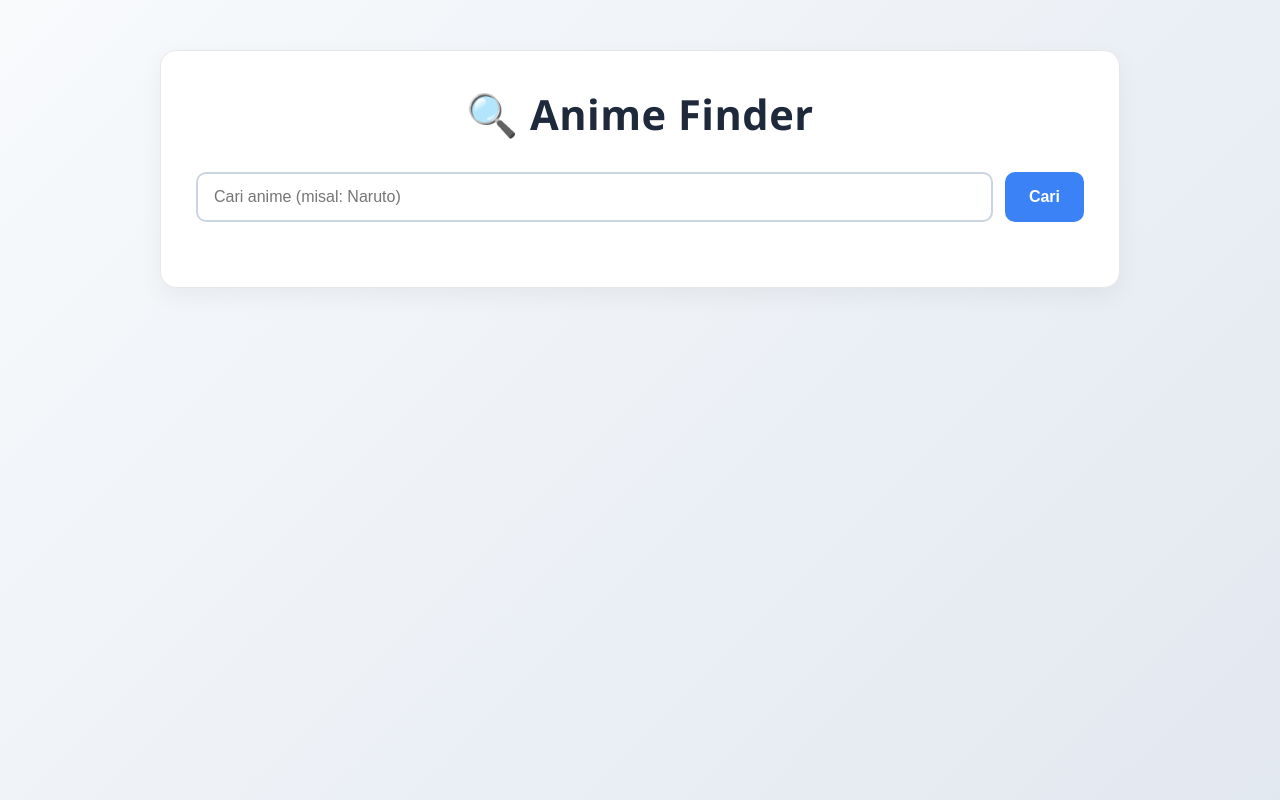
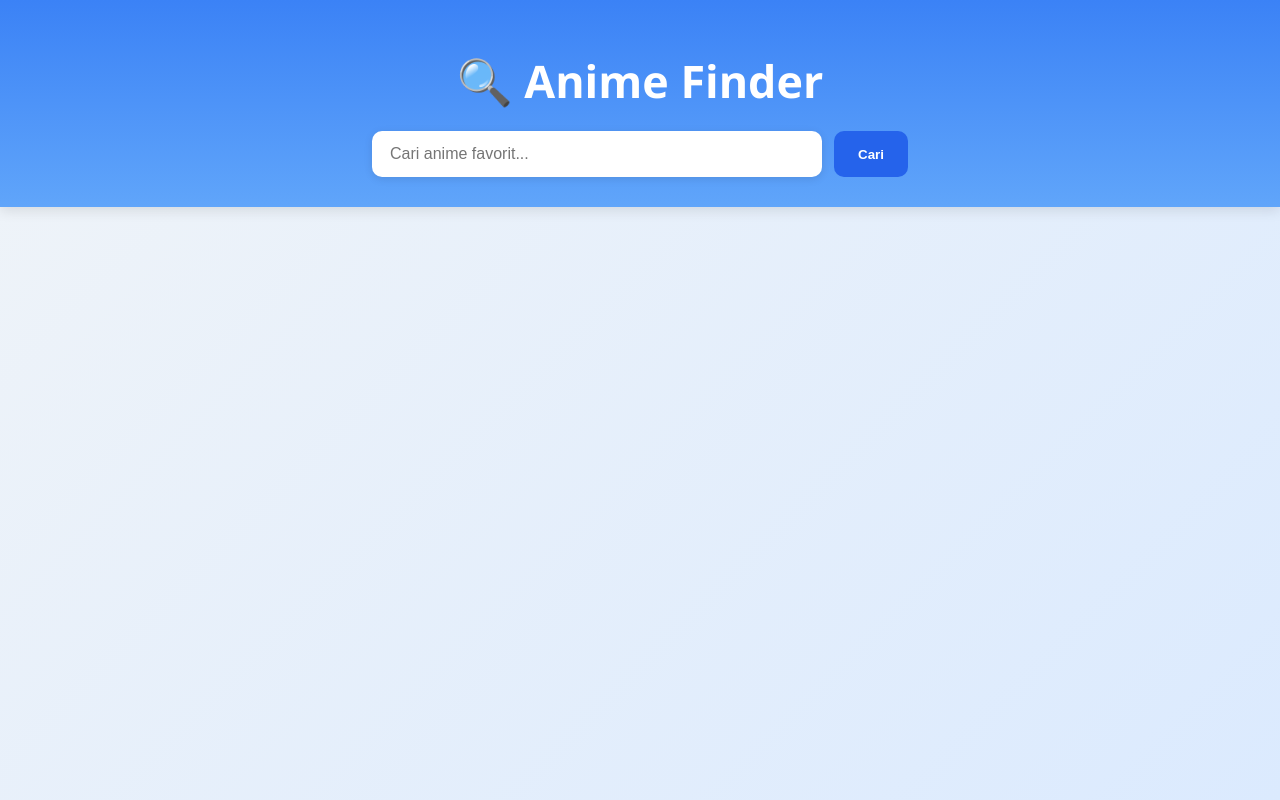
Before and after one commit to Mufacoderz/Javascript-Practice-Project, a plain HTML site: page projects/Anime Finder/index.html in a window 1280 px wide. Drawn offline with Linux system fonts and the light colour scheme.

Commit message:
upddate anime finder

```diff
--- a/projects/Anime Finder/index.html
+++ b/projects/Anime Finder/index.html
@@ -1,29 +1,25 @@
 <!DOCTYPE html>
 <html lang="en">
 <head>
-  <meta charset="UTF-8" />
-  <meta name="viewport" content="width=device-width, initial-scale=1.0" />
+  <meta charset="UTF-8">
+  <meta name="viewport" content="width=device-width, initial-scale=1.0">
   <title>Anime Finder</title>
-  <link rel="stylesheet" href="style.css" />
+  <link rel="stylesheet" href="style.css">
 </head>
 <body>
-  <div class="container">
+
+  <header>
     <h1>🔍 Anime Finder</h1>
-
     <form id="animeForm" class="search-form">
-      <input
-        type="text"
-        id="searchInput"
-        placeholder="Cari anime (misal: Naruto)"
-        required
-      />
+      <input type="text" id="searchInput" placeholder="Cari anime favorit...">
       <button type="submit">Cari</button>
     </form>
+  </header>
 
-    <div id="results" class="results-grid">
+  <main id="results" class="results-grid">
 
-    </div>
-  </div>
+  </main>
+
   <script src="script.js"></script>
 </body>
 </html>
--- a/projects/Anime Finder/style.css
+++ b/projects/Anime Finder/style.css
@@ -1,3 +1,4 @@
+
 * {
   margin: 0;
   padding: 0;
@@ -5,123 +6,103 @@
 }
 
 body {
-  background: linear-gradient(135deg, #f8fafc, #e2e8f0);
+  min-height: 100vh;
+  background: linear-gradient(135deg, #f0f4f8, #dbeafe);
   font-family: 'Segoe UI', 'Poppins', sans-serif;
   color: #1f2937;
-  min-height: 100vh;
   display: flex;
-  justify-content: center;
-  align-items: flex-start;
-  padding: 50px 20px;
+  flex-direction: column;
 }
 
-.container {
-  background: #ffffff;
-  border-radius: 16px;
-  padding: 35px;
-  width: 100%;
-  max-width: 960px;
-  box-shadow: 0 8px 25px rgba(0, 0, 0, 0.05);
-  border: 1px solid #e5e7eb;
-  transition: box-shadow 0.3s ease;
+header {
+  padding: 50px 20px 30px;
+  text-align: center;
+  background: linear-gradient(180deg, #3b82f6, #60a5fa);
+  color: white;
+  box-shadow: 0 4px 12px rgba(0, 0, 0, 0.1);
 }
 
-.container:hover {
-  box-shadow: 0 12px 35px rgba(0, 0, 0, 0.08);
-}
-
-h1 {
-  font-size: 2.6rem;
-  text-align: center;
-  margin-bottom: 30px;
-  color: #1e293b;
-  letter-spacing: 0.5px;
+header h1 {
+  font-size: 2.8rem;
+  margin-bottom: 20px;
 }
 
 .search-form {
   display: flex;
+  justify-content: center;
   gap: 12px;
-  margin-bottom: 30px;
   flex-wrap: wrap;
 }
 
 .search-form input {
+  padding: 14px 18px;
+  border-radius: 10px;
+  border: none;
   flex: 1;
-  padding: 14px 16px;
-  border: 2px solid #cbd5e1;
-  border-radius: 10px;
+  max-width: 450px;
   font-size: 1rem;
-  background-color: #ffffff;
-  color: #1f2937;
   outline: none;
-  transition: border-color 0.3s ease, box-shadow 0.3s ease;
-}
-
-.search-form input:focus {
-  border-color: #3b82f6;
-  box-shadow: 0 0 0 3px rgba(59, 130, 246, 0.2);
+  box-shadow: 0 2px 8px rgba(0, 0, 0, 0.1);
 }
 
 .search-form button {
   padding: 14px 24px;
-  background-color: #3b82f6;
+  background-color: #2563eb;
   color: white;
   border: none;
   border-radius: 10px;
   cursor: pointer;
-  font-size: 1rem;
-  font-weight: 600;
+  font-weight: bold;
   transition: background 0.3s ease, transform 0.2s ease;
 }
 
 .search-form button:hover {
-  background-color: #2563eb;
+  background-color: #1d4ed8;
   transform: translateY(-2px);
 }
 
+
 .results-grid {
+  padding: 40px 30px;
   display: grid;
-  grid-template-columns: repeat(auto-fit, minmax(200px, 1fr));
-  gap: 22px;
+  grid-template-columns: repeat(auto-fit, minmax(220px, 1fr));
+  gap: 28px;
 }
 
 .anime-card {
-  background-color: #f9fafb;
+  background-color: white;
   border-radius: 12px;
-  padding: 16px;
+  overflow: hidden;
+  box-shadow: 0 4px 12px rgba(0, 0, 0, 0.08);
+  transition: transform 0.3s ease, box-shadow 0.3s ease;
+  display: flex;
+  flex-direction: column;
   text-align: center;
-  color: #1f2937;
-  box-shadow: 0 4px 15px rgba(0, 0, 0, 0.04);
-  border: 1px solid #e2e8f0;
-  transition: transform 0.3s ease, box-shadow 0.3s ease;
+  padding-bottom: 15px;
 }
 
 .anime-card:hover {
-  transform: translateY(-5px);
-  box-shadow: 0 10px 25px rgba(0, 0, 0, 0.08);
+  transform: translateY(-6px);
+  box-shadow: 0 12px 30px rgba(0, 0, 0, 0.1);
 }
 
 .anime-card img {
   width: 100%;
   height: auto;
-  border-radius: 10px;
-  margin-bottom: 12px;
-  transition: transform 0.3s ease;
-}
-
-.anime-card:hover img {
-  transform: scale(1.03);
+  object-fit: cover;
+  margin-bottom: 10px;
 }
 
 .anime-card h3 {
-  font-size: 1.1rem;
-  margin-bottom: 6px;
+  font-size: 1.2rem;
   color: #1e3a8a;
+  margin: 10px 0 6px;
+  padding: 0 10px;
 }
 
 .anime-card p {
   font-size: 0.9rem;
   color: #4b5563;
-  margin-bottom: 4px;
+  margin: 0 12px 10px;
   line-height: 1.4;
 }
```
Also changed, not shown: 1 other file.
